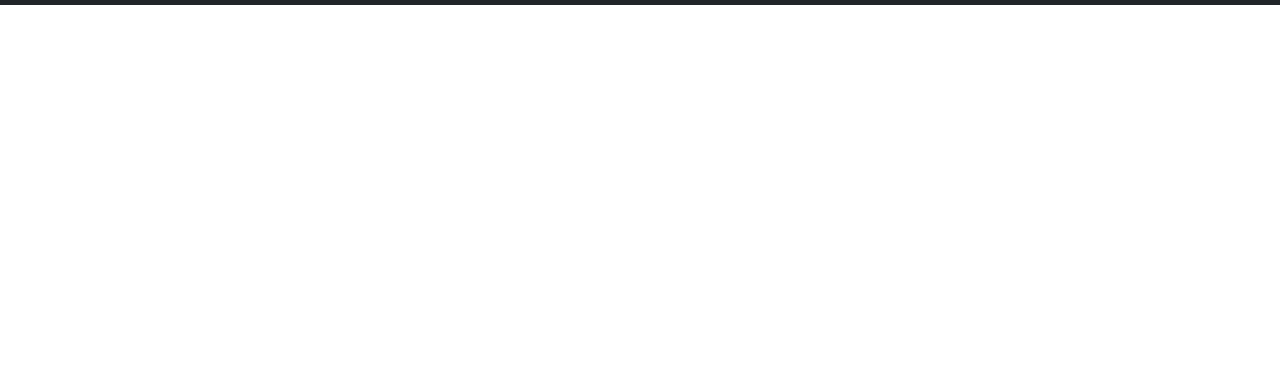
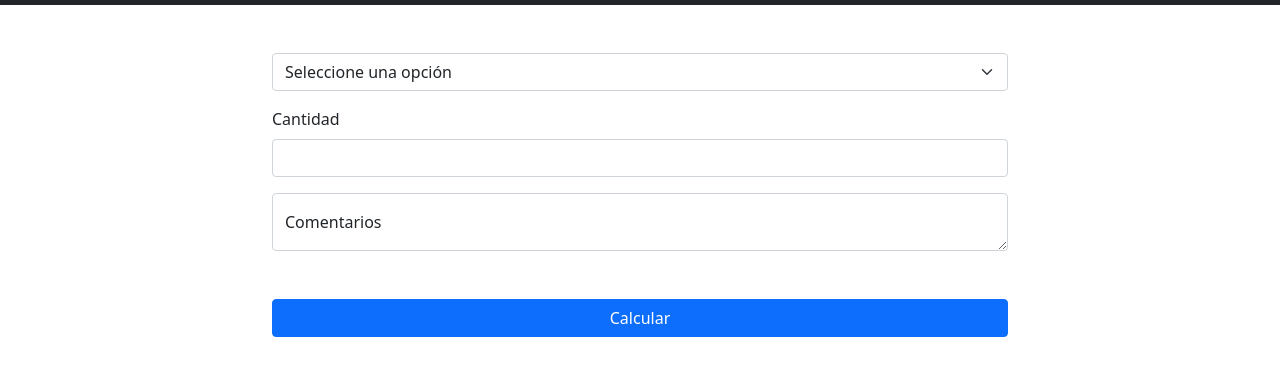
Before and after one commit to jjosegallegocesde/practica1, a plain HTML site: page index.html in a window 1280 px wide. Shown: the part 51-426 px from the top of the page. Drawn offline with nearby package versions, Linux system fonts and the light colour scheme.

Commit message:
se crea formulario

```diff
--- a/index.html
+++ b/index.html
@@ -47,6 +47,42 @@
         </nav>
     </header>
 
+    <main>
+
+      <div class="container">
+        <div class="row d-flex justify-content-center mt-5">
+          <div class="col-12 col-md-8">
+            <form>
+
+              <div class="mb-3">
+                <select class="form-select" aria-label="Default select example" id="productos">
+                  <option selected>Seleccione una opción</option>
+                  <option value="1">PS5</option>
+                  <option value="2">XBOX</option>
+                  <option value="3">NINTENDO</option>
+                </select>
+              </div>
+              <div class="mb-3">
+                <label  class="form-label">Cantidad</label>
+                <input type="number" class="form-control" id="cantidad">
+              </div>
+
+              <div class="form-floating">
+                <textarea class="form-control" placeholder="comentarios" id="comentarios"></textarea>
+                <label for="floatingTextarea">Comentarios</label>
+              </div>
+
+              <div class="d-grid gap- mt-5">
+                <button class="btn btn-primary" type="button" id="boton">Calcular</button>
+              </div>
+
+            </form>
+          </div>
+        </div>
+      </div>
+
+    </main>
+
 
 
     <script src="https://cdn.jsdelivr.net/npm/bootstrap@5.0.2/dist/js/bootstrap.bundle.min.js" integrity="sha384-MrcW6ZMFYlzcLA8Nl+NtUVF0sA7MsXsP1UyJoMp4YLEuNSfAP+JcXn/tWtIaxVXM" crossorigin="anonymous"></script>
```
